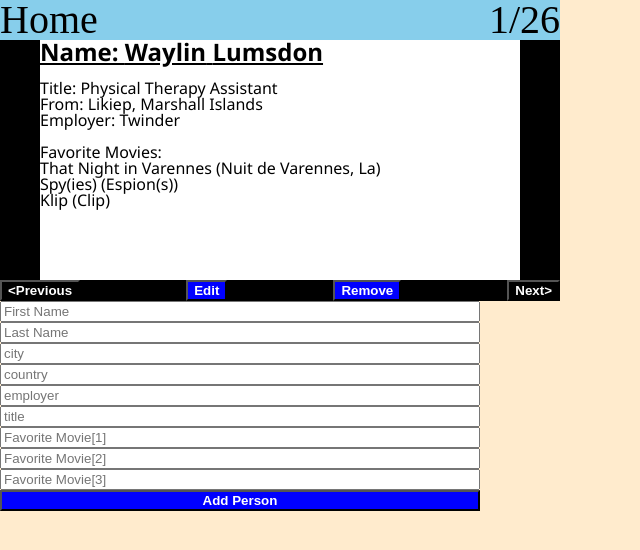
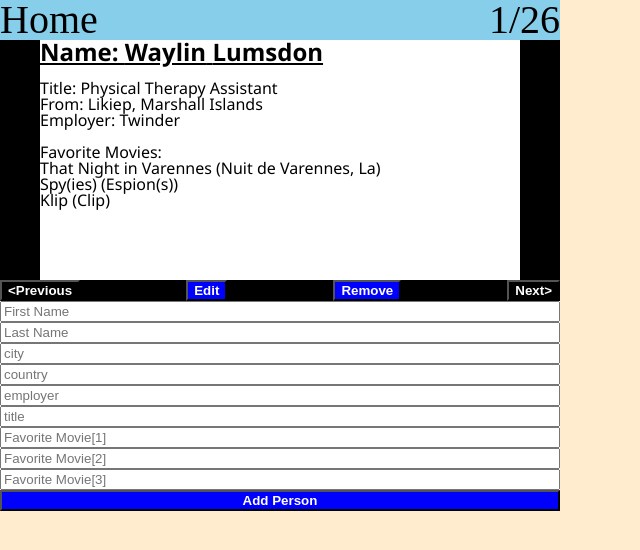
Before and after one commit to Most-Basic33/react-i-ii-afternoon2, a React (Create React App) app: page / in a window 1280 px wide. Shown: the top 550 px of the page, without its empty margins (0-640 px from the left). Built offline with nearby package versions, Linux system fonts and the light colour scheme.

Commit message:
My add button from the form adds to the array but I can't ever display it

```diff
--- a/src/App.css
+++ b/src/App.css
@@ -65,7 +65,7 @@ h1{
 }
 .form{
   height: auto;
-  width: 60vh;
+  width: 70vh;
   display: flex;
   flex-direction: column;
   align-content: center;
```
